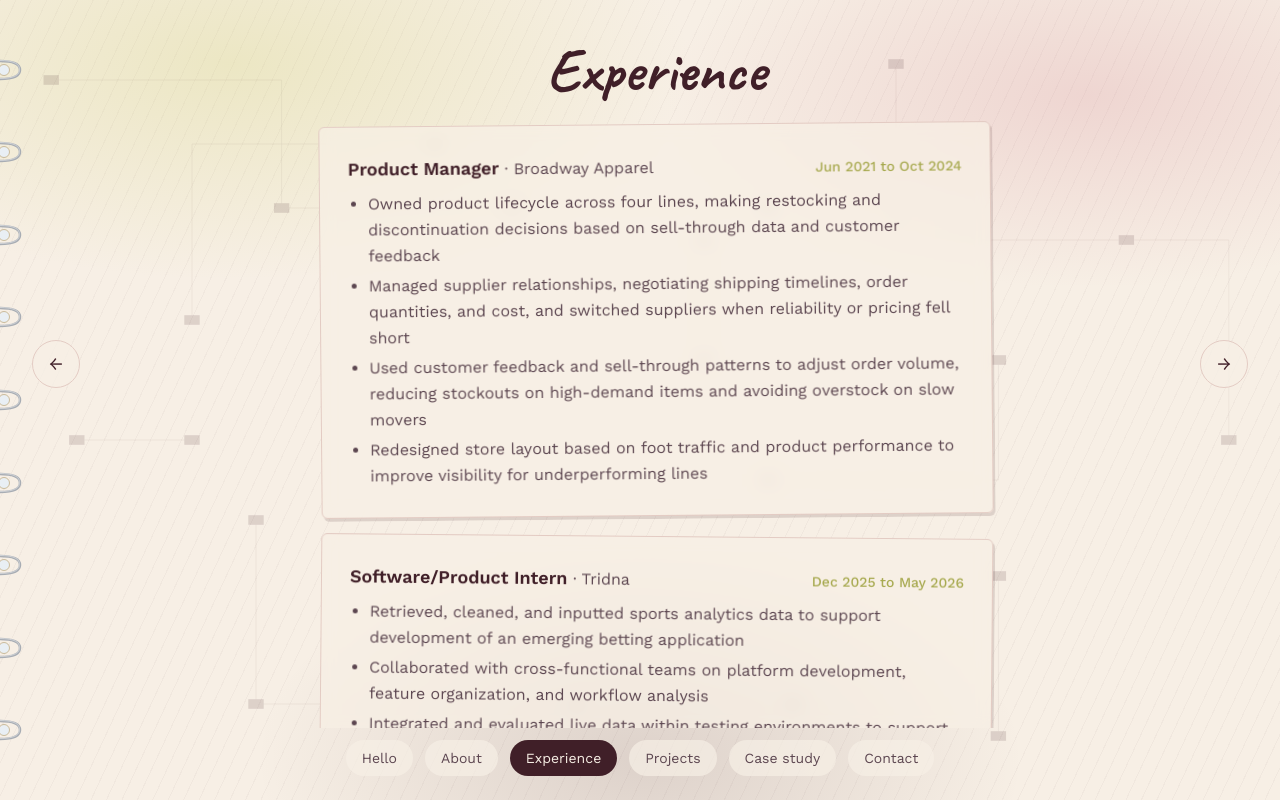
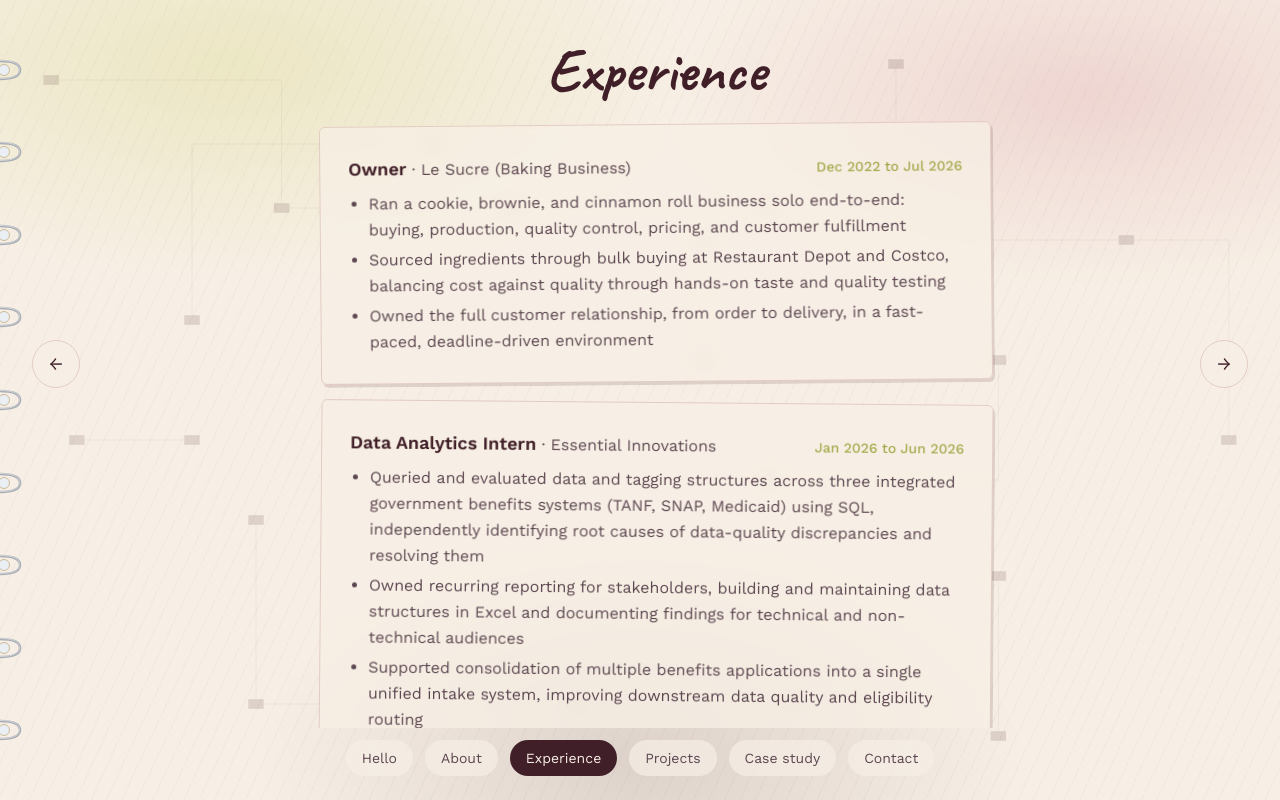
Before and after one commit to JaleahBeason/portfolio-site, a React (Vite) app: page / in a window 1280 px wide. Both pictures are taken after a click on the button "Experience". Built offline with nearby package versions, Linux system fonts and the light colour scheme.

Commit message:
Update experience section to match new resume, swap resume PDF, add Excel pivot table workbook

```diff
--- a/src/components/slides/ExperienceSlide.jsx
+++ b/src/components/slides/ExperienceSlide.jsx
@@ -27,6 +27,7 @@ export default function ExperienceSlide() {
         ))}
       </div>
 
+      {otherExperience.length > 0 && (
         <div className="text-sm text-charcoal-soft/80 max-w-2xl text-center">
           Also: {otherExperience.map((o, i) => (
             <span key={o.org}>
@@ -34,6 +35,7 @@ export default function ExperienceSlide() {
             </span>
           ))}
         </div>
+      )}
 
       {profile.contact.resume && (
         <a
--- a/src/data/content.js
+++ b/src/data/content.js
@@ -6,7 +6,7 @@ export const profile = {
     email: "jaleah.beason9@gmail.com",
     github: "https://github.com/JaleahBeason",
     linkedin: "https://www.linkedin.com/in/jaleah-beason-a82a11220/",
-    resume: "/portfolio-site/JaLeah_Beason_Resume.pdf",
+    resume: "/portfolio-site/JaLeah_Beason_Resume_2026.pdf",
   },
 }
 
@@ -31,14 +31,23 @@ export const expertiseTags = [
 
 export const experience = [
   {
-    role: "Product Manager",
-    org: "Broadway Apparel",
-    dates: "Jun 2021 to Oct 2024",
+    role: "Owner",
+    org: "Le Sucre (Baking Business)",
+    dates: "Dec 2022 to Jul 2026",
     bullets: [
-      "Owned product lifecycle across four lines, making restocking and discontinuation decisions based on sell-through data and customer feedback",
-      "Managed supplier relationships, negotiating shipping timelines, order quantities, and cost, and switched suppliers when reliability or pricing fell short",
-      "Used customer feedback and sell-through patterns to adjust order volume, reducing stockouts on high-demand items and avoiding overstock on slow movers",
-      "Redesigned store layout based on foot traffic and product performance to improve visibility for underperforming lines",
+      "Ran a cookie, brownie, and cinnamon roll business solo end-to-end: buying, production, quality control, pricing, and customer fulfillment",
+      "Sourced ingredients through bulk buying at Restaurant Depot and Costco, balancing cost against quality through hands-on taste and quality testing",
+      "Owned the full customer relationship, from order to delivery, in a fast-paced, deadline-driven environment",
+    ],
+  },
+  {
+    role: "Data Analytics Intern",
+    org: "Essential Innovations",
+    dates: "Jan 2026 to Jun 2026",
+    bullets: [
+      "Queried and evaluated data and tagging structures across three integrated government benefits systems (TANF, SNAP, Medicaid) using SQL, independently identifying root causes of data-quality discrepancies and resolving them",
+      "Owned recurring reporting for stakeholders, building and maintaining data structures in Excel and documenting findings for technical and non-technical audiences",
+      "Supported consolidation of multiple benefits applications into a single unified intake system, improving downstream data quality and eligibility routing",
     ],
   },
   {
@@ -46,38 +55,51 @@ export const experience = [
     org: "Tridna",
     dates: "Dec 2025 to May 2026",
     bullets: [
-      "Retrieved, cleaned, and inputted sports analytics data to support development of an emerging betting application",
-      "Collaborated with cross-functional teams on platform development, feature organization, and workflow analysis",
-      "Integrated and evaluated live data within testing environments to support application functionality",
-      "Participated in Agile-style collaboration and technical problem-solving discussions",
+      "Partnered with the product team to gather stakeholder requirements and translate them into specifications and backlog items the engineering team could build against",
+      "Used usage-metric and user-behavior data insights to recognize what made features valuable and prioritize a roadmap centered on user experience",
+      "Participated in Agile ceremonies including sprint planning and backlog grooming, collaborating closely with engineers and designers",
     ],
   },
   {
-    role: "Data Analytics Intern",
-    org: "Essential Innovations",
-    dates: "Jan 2026 to Jun 2026",
+    role: "Client Service Representative, 401(k) Division",
+    org: "ADP",
+    dates: "Apr 2025 to Sep 2025",
     bullets: [
-      "Analyzed operational data to support system planning and workflow optimization",
-      "Evaluated data accuracy and tagging structures for database organization",
-      "Presented analytical findings and recommendations to support platform development decisions",
+      "Served as a trusted point of contact for enterprise clients, diagnosing account issues and escalating to internal technical teams with full context for resolution under deadline pressure",
+      "Investigated and documented client-reported issues, building and sustaining professional relationships while translating technical detail into plain-language explanations",
     ],
   },
   {
-    role: "Administrative Student Assistant",
-    org: "Bellarmine University",
-    dates: "Aug 2020 to May 2024",
+    role: "Merchandising Associate",
+    org: "Broadway Apparel",
+    dates: "Jun 2021 to Oct 2024",
     bullets: [
-      "Coordinated event logistics and designed promotional materials for identity and inclusion programming",
-      "Built and maintained spreadsheets using formulas and pivot tables to support administrative decision-making",
-      "Maintained and organized student intake records, rosters, and departmental data using Excel",
+      "Used sell-through data and customer feedback across four product lines to inform restocking, discontinuation, and merchandising decisions",
+      "Negotiated shipping timelines, order quantities, and cost directly with suppliers, switching vendors when reliability or pricing no longer held up",
+      "Tracked performance metrics across product lines and flagged risks early to support planning",
+    ],
+  },
+  {
+    role: "Sales Associate",
+    org: "Kia",
+    dates: "Jan 2024 to Apr 2024",
+    bullets: [
+      "Guided customers through product and financing comparisons on the sales floor, translating options into clear recommendations that closed sales",
+      "Built rapport quickly with a broad customer base in a fast-paced, target-driven retail environment",
+    ],
+  },
+  {
+    role: "Warehouse Associate (Seasonal)",
+    org: "Amazon",
+    dates: "2022",
+    bullets: [
+      "Gained first-hand exposure to Amazon's fulfillment network and operational standards while supporting high-volume picking, packing, and sorting during peak season",
+      "Met throughput and accuracy targets in a fast-paced, deadline-driven fulfillment environment",
     ],
   },
 ]
 
-export const otherExperience = [
-  { role: "Client Services Representative, 401(k) Division", org: "ADP", dates: "Apr 2025 to Sep 2025" },
-  { role: "Patient Associate", org: "Norton Healthcare", dates: "Oct 2021 to Sep 2022" },
-]
+export const otherExperience = []
 
 export const folders = [
   { id: "devmetrics", label: "01. DevMetrics", kind: "case-study" },
@@ -98,6 +120,7 @@ export const otherProjects = [
   { name: "devmetrics-api", desc: "REST API built on loglens's analysis logic", url: "https://github.com/JaleahBeason/devmetrics-api" },
   { name: "devmetrics-dashboard", desc: "React dashboard for the API", url: "https://github.com/JaleahBeason/devmetrics-dashboard" },
   { name: "ASMBytecode_JRB", desc: "Java bytecode analyzer built with the ASM framework", url: "https://github.com/JaleahBeason/ASMBytecode_JRB" },
+  { name: "Pre-K Pivot Tables (Excel)", desc: "Practice workbook: 4 pivot tables analyzing state Pre-K spending, enrollment, and quality data", url: "/portfolio-site/PreK_Pivot_Tables.xlsx" },
 ]
 
 export const caseStudies = {
```
Also changed, not shown: 2 other files (tests, documents, lock files or other folders). Lines whose indentation alone changed are shown as unchanged.
